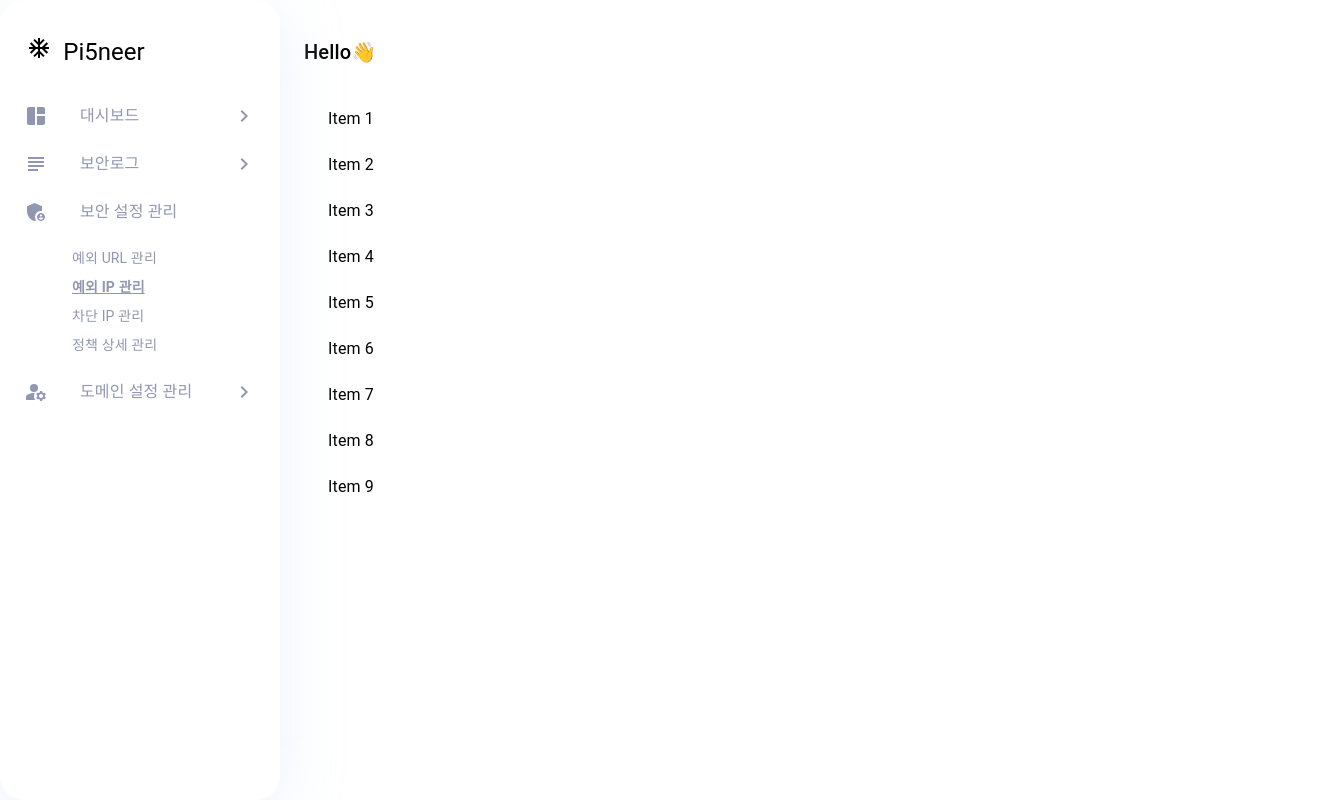
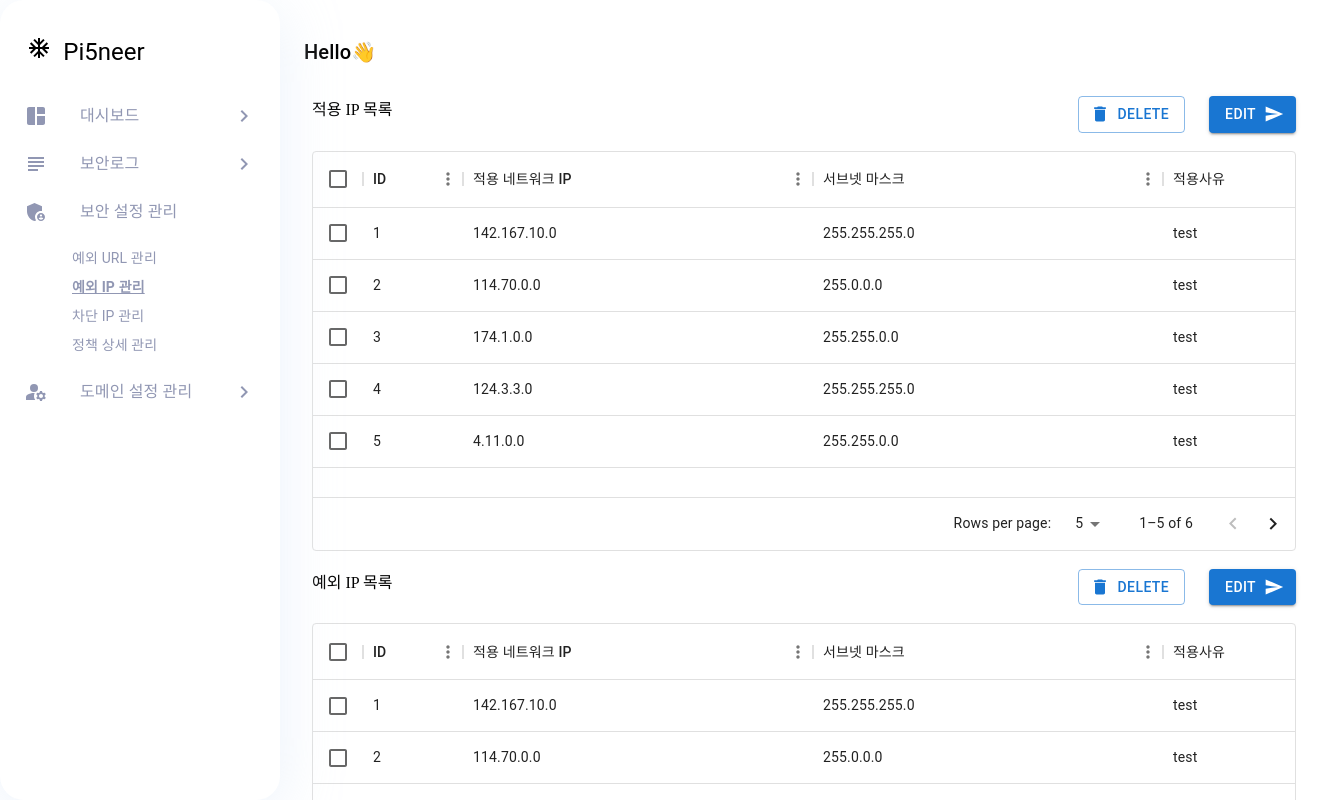
Before and after one commit to grain-ahrok/saas-wfks, a React (Create React App) app in the folder frontend/pi5neer_fe/: page /customers/security-settings/exception-ips in a window 1280 px wide. Shown: the top 800 px of the page, 1320 px wide, since content can reach past the window. Built offline with nearby package versions, Linux system fonts and the light colour scheme.

Commit message:
exception ip page 2

```diff
--- a/frontend/pi5neer_fe/package.json
+++ b/frontend/pi5neer_fe/package.json
@@ -9,6 +9,7 @@
     "@fontsource/roboto": "^5.0.8",
     "@mui/icons-material": "^5.14.15",
     "@mui/material": "^5.14.15",
+    "@mui/x-data-grid": "^6.18.1",
     "@reduxjs/toolkit": "^1.9.7",
     "@testing-library/jest-dom": "^5.17.0",
     "@testing-library/react": "^13.4.0",
--- a/frontend/pi5neer_fe/src/pages/securitySetting/ExceptionIpPage.tsx
+++ b/frontend/pi5neer_fe/src/pages/securitySetting/ExceptionIpPage.tsx
@@ -3,39 +3,105 @@ import Box from '@mui/material/Box';
 import ListItem from '@mui/material/ListItem';
 import ListItemButton from '@mui/material/ListItemButton';
 import ListItemText from '@mui/material/ListItemText';
+import Button from '@mui/material/Button';
+import DeleteIcon from '@mui/icons-material/Delete';
+import SendIcon from '@mui/icons-material/Send';
+import Stack from '@mui/material/Stack';
+import Grid from '@mui/material/Grid';
+
 import { FixedSizeList, ListChildComponentProps } from 'react-window';
+import { DataGrid, GridColDef, GridValueGetterParams } from '@mui/x-data-grid';
+
 
 type Props = {}
 
 const ExceptionIpPage = (props: Props) => {
   return (
-    <Box
-      sx={{ width: '100%', height: 400, maxWidth: 360, bgcolor: 'background.paper' }}
-    >
-      <FixedSizeList
-        height={400}
-        width={360}
-        itemSize={46}
-        itemCount={200}
-        overscanCount={5}
-      >
-        {renderRow}
-      </FixedSizeList>
+    <Box>
+      <Grid>
+        <Grid sx={{display: 'flex', justifyContent : "space-between"}}>
+          <Box>
+            적용 IP 목록
+          </Box>
+
+          <Stack direction='row' spacing={3}>
+            <Button variant="outlined" startIcon={<DeleteIcon />}>
+              Delete
+            </Button>
+            <Button variant="contained" endIcon={<SendIcon />}>
+              Edit
+            </Button>
+          </Stack>
+        </Grid>
+        <br></br>
+        <div style={{ height: 400, width: '100%' }}>
+          <DataGrid
+            rows={rows}
+            columns={columns}
+            initialState={{
+              pagination: {
+                paginationModel: { page: 0, pageSize: 5 },
+              },
+            }}
+            pageSizeOptions={[5, 10]}
+            checkboxSelection
+          />
+        </div>
+      </Grid>
+      <br></br>
+      <Grid>
+        <Grid sx={{display: 'flex', justifyContent : "space-between"}}>
+          <Box>
+            예외 IP 목록
+          </Box>
+          <Stack direction='row' spacing={3}>
+            <Button variant="outlined" startIcon={<DeleteIcon />}>
+              Delete
+            </Button>
+            <Button variant="contained" endIcon={<SendIcon />}>
+              Edit
+            </Button>
+          </Stack>
+        </Grid>
+        <br></br>
+        <div style={{ height: 400, width: '100%' }}>
+          <DataGrid
+            rows={rows}
+            columns={columns}
+            initialState={{
+              pagination: {
+                paginationModel: { page: 0, pageSize: 5 },
+              },
+            }}
+            pageSizeOptions={[5, 10]}
+            checkboxSelection
+          />
+        </div>
+      </Grid>
+
+
+
+
     </Box>
   );
 }
 
-function renderRow(props: ListChildComponentProps) {
-  const { index, style } = props;
 
-  return (
-    <ListItem style={style} key={index} component="div" disablePadding>
-      <ListItemButton>
-        <ListItemText primary={`Item ${index + 1}`} />
-      </ListItemButton>
-    </ListItem>
-  );
-}
+const columns: GridColDef[] = [
+  { field: 'id', headerName: 'ID', width: 100 },
+  { field: 'ip', headerName: '적용 네트워크 IP', width: 350 },
+  { field: 'subnet_mask', headerName: '서브넷 마스크', width: 350 },
+  { field: 'reason', headerName: '적용사유', width: 500 },
+];
+
+const rows = [
+  { id: 1, ip : '142.167.10.0', subnet_mask: '255.255.255.0', reason : 'test'},
+  { id: 2, ip : '114.70.0.0', subnet_mask: '255.0.0.0', reason : 'test'},
+  { id: 3, ip : '174.1.0.0', subnet_mask: '255.255.0.0', reason : 'test'},
+  { id: 4, ip : '124.3.3.0', subnet_mask: '255.255.255.0', reason : 'test'},
+  { id: 5, ip : '4.11.0.0', subnet_mask: '255.255.0.0', reason : 'test'},
+  { id: 6, ip : '1.0.0.0', subnet_mask: '255.0.0.0', reason : 'test'},
+];
 
 
 export default ExceptionIpPage
```
Also changed, not shown: 1 other file (tests, documents, lock files or other folders).
